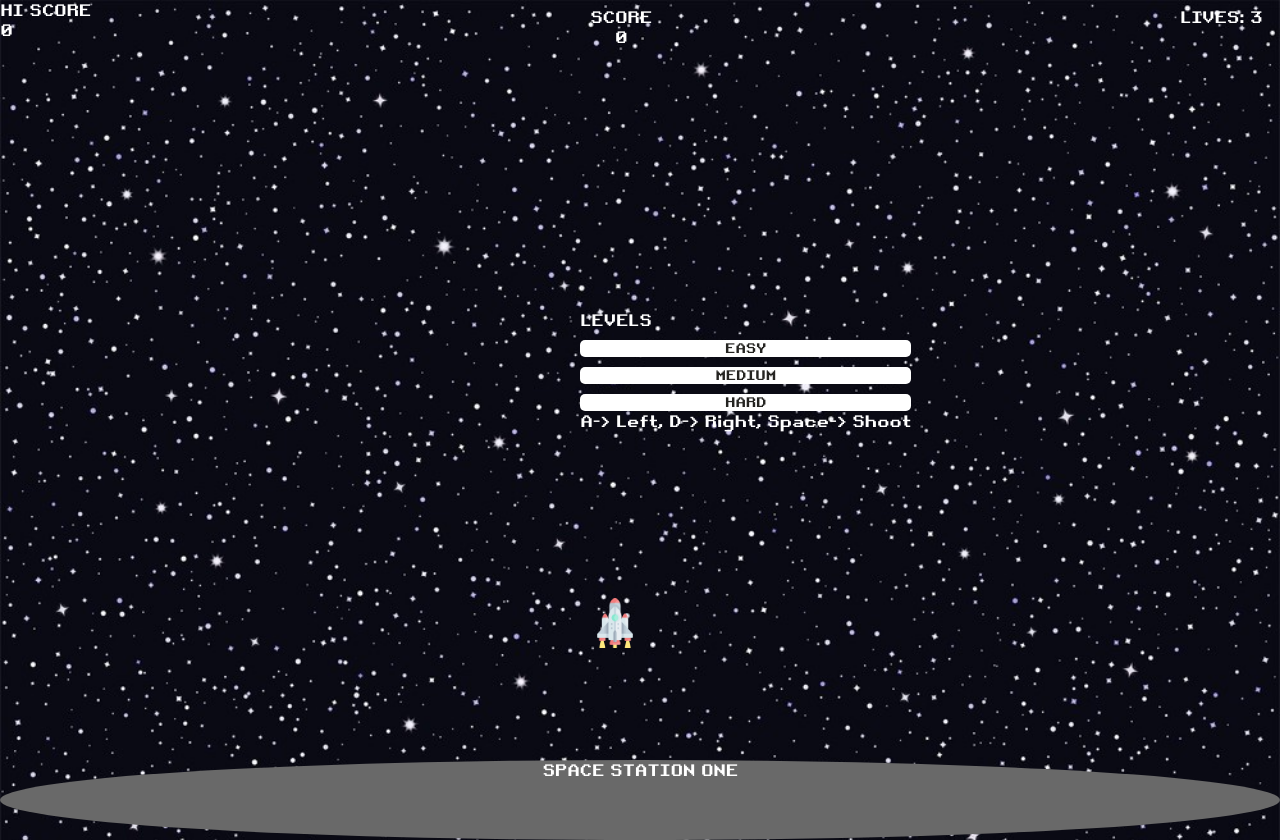
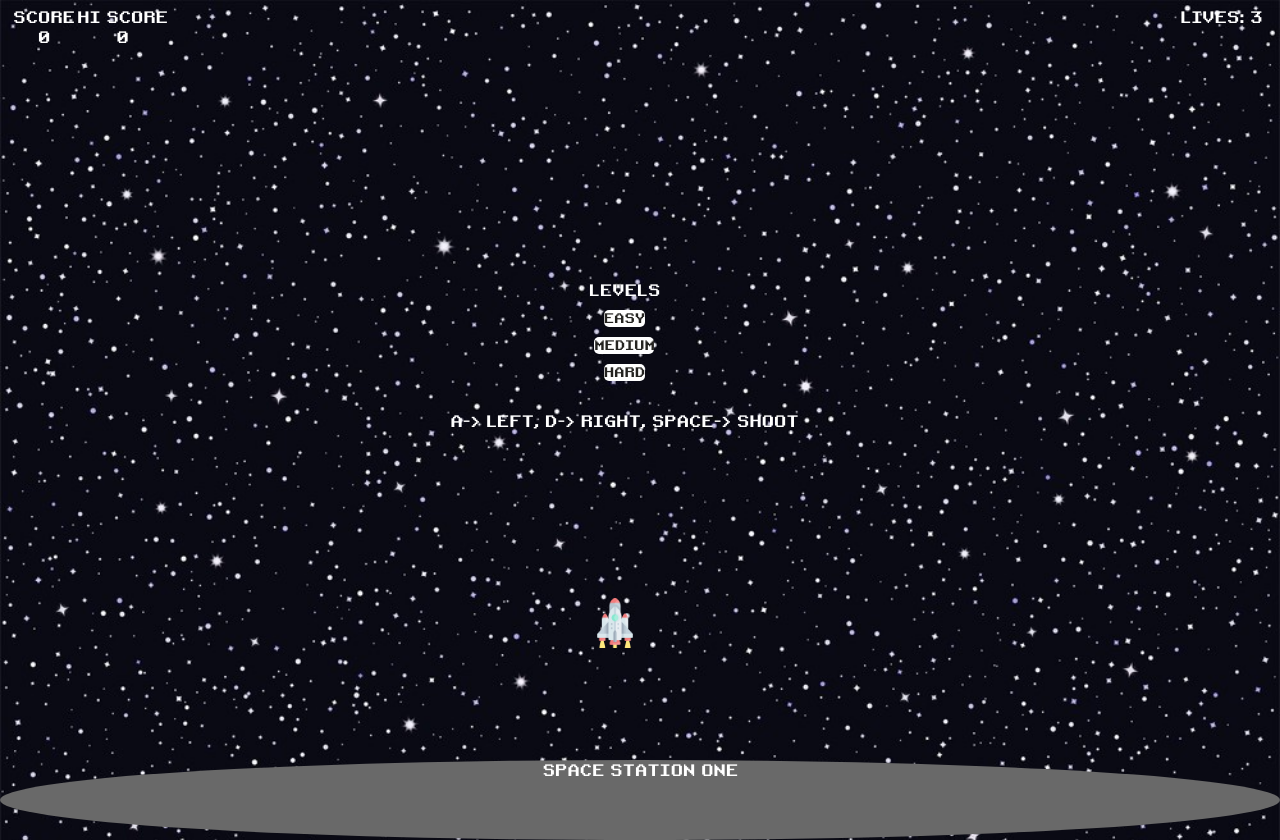
Before and after one commit to JoKeR-VIKING/SpaceBattle, a plain HTML site: page index.html in a window 1280 px wide. Drawn offline with Linux system fonts and the light colour scheme.

Commit message:
Update style.css

```diff
--- a/css/style.css
+++ b/css/style.css
@@ -38,11 +38,12 @@ body
 .levels
 {
     position: absolute;
-    top: calc(50% - 50px);
-    left: calc(50% - 60px);
+    top: calc(50% - 80px);
+    left: calc(50% - 190px);
     display: flex;
     flex-direction: column;
     justify-content: center;
+    align-items: center;
 }
 
 .easy, .medium, .hard
@@ -56,11 +57,25 @@ body
     border-radius: 5px;
 }
 
+.controls
+{
+    text-transform: uppercase;
+    margin-top: 30px;
+}
+
 .score
 {
     position: absolute;
     top: 1%;
-    left: calc(50% - 50px);
+    left: 1%;
+    text-align: center;
+}
+
+.hi-score
+{
+    position: absolute;
+    top: 1%;
+    left: 6%;
     text-align: center;
 }
 
```
